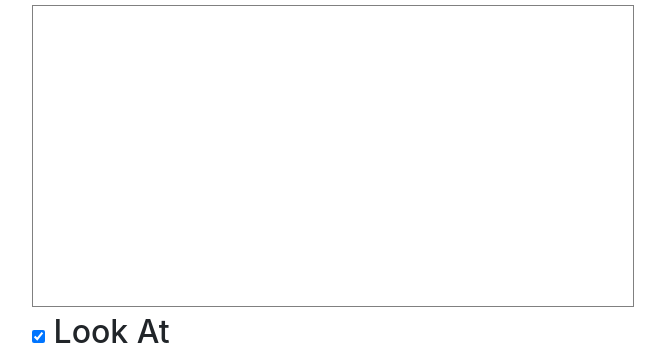
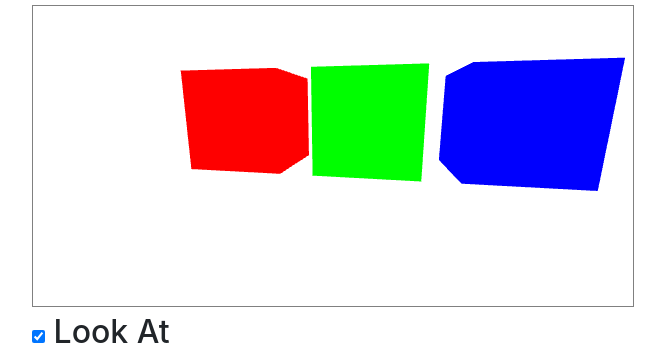
Before and after one commit to gnchau/cs4300-f20-gnchau, a website: page public/assignment6.html in a window 1280 px wide. Shown: the part 51-415 px from the top of the page, without its empty margins (53-718 px from the left). Drawn offline with nearby package versions, Linux system fonts and the light colour scheme.

Commit message:
refactor webgl

```diff
--- a/public/assignment6.html
+++ b/public/assignment6.html
@@ -12,7 +12,7 @@
   <script src="https://code.jquery.com/jquery-3.5.1.min.js"
           integrity="sha256-9/aliU8dGd2tb6OSsuzixeV4y/faTqgFtohetphbbj0=" crossorigin="anonymous"></script>
   <script src="/js/m4.js" type="application/javascript"></script>
-  <script src="/js/webgl-utils.js"></script>
+  <script src="/js/webgl-utils6.js"></script>
   <script src="/js/assignment6.js"></script>
 </head>
 
```
